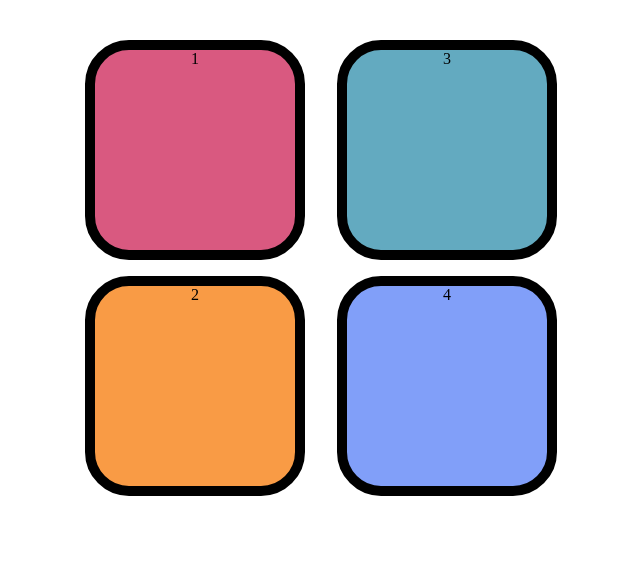
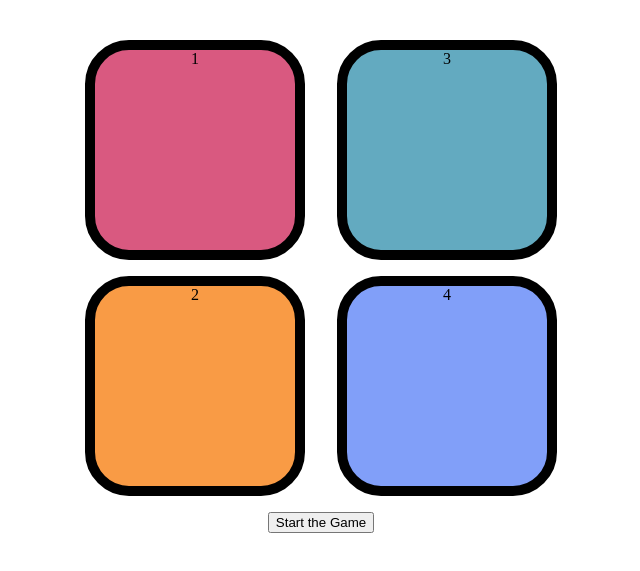
Before and after one commit to Sodikushwaha/Simon---game, a plain HTML site: page Simon game/index.html in a window 1280 px wide. Shown: the part 159-730 px from the top of the page, without its empty margins (319-959 px from the left). Drawn offline with Linux system fonts and the light colour scheme.

Commit message:
Update index.html

```diff
--- a/Simon game/index.html
+++ b/Simon game/index.html
@@ -19,7 +19,7 @@
             <div class="btn purple" type="button" id="purple">4</div>
         </div>
     </div>
-
+    <button id="start-game-btn">Start the Game</button>
     <script src="script.js"></script>
 </body>
 </html>
```
